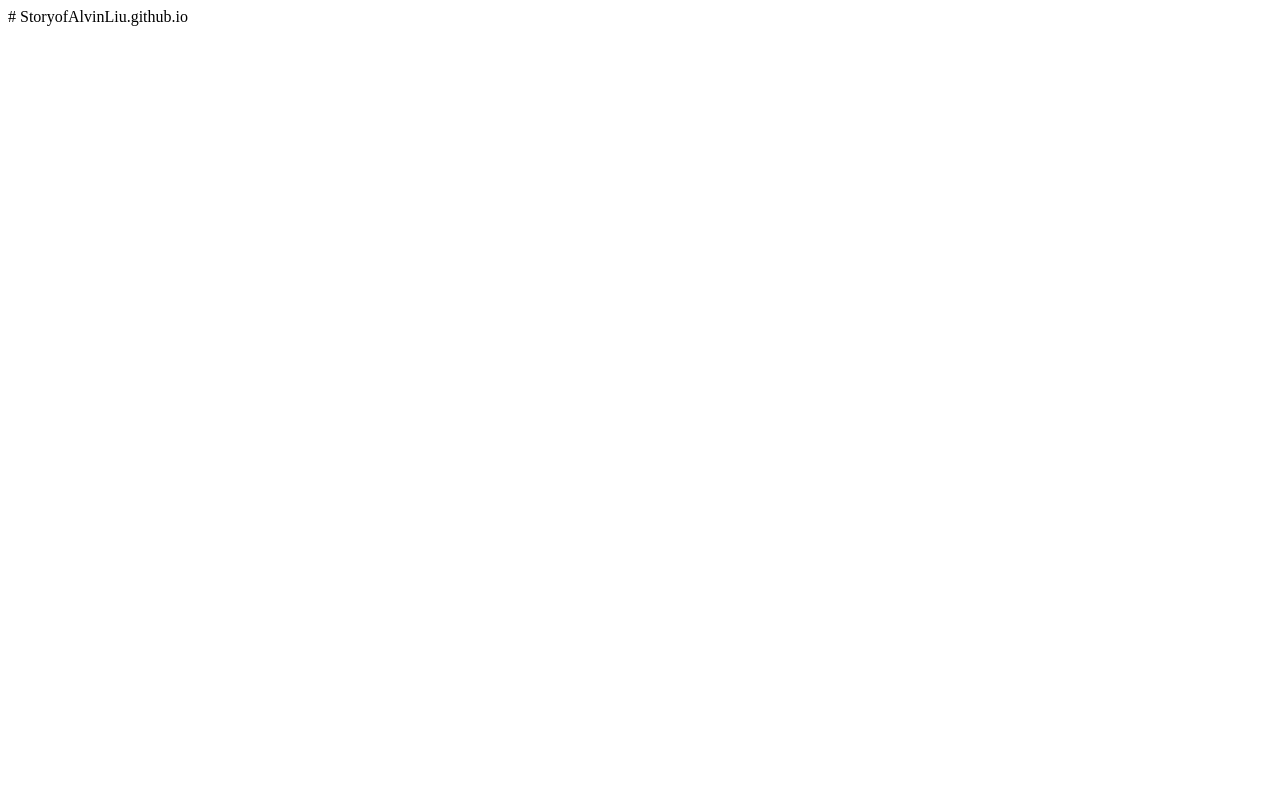
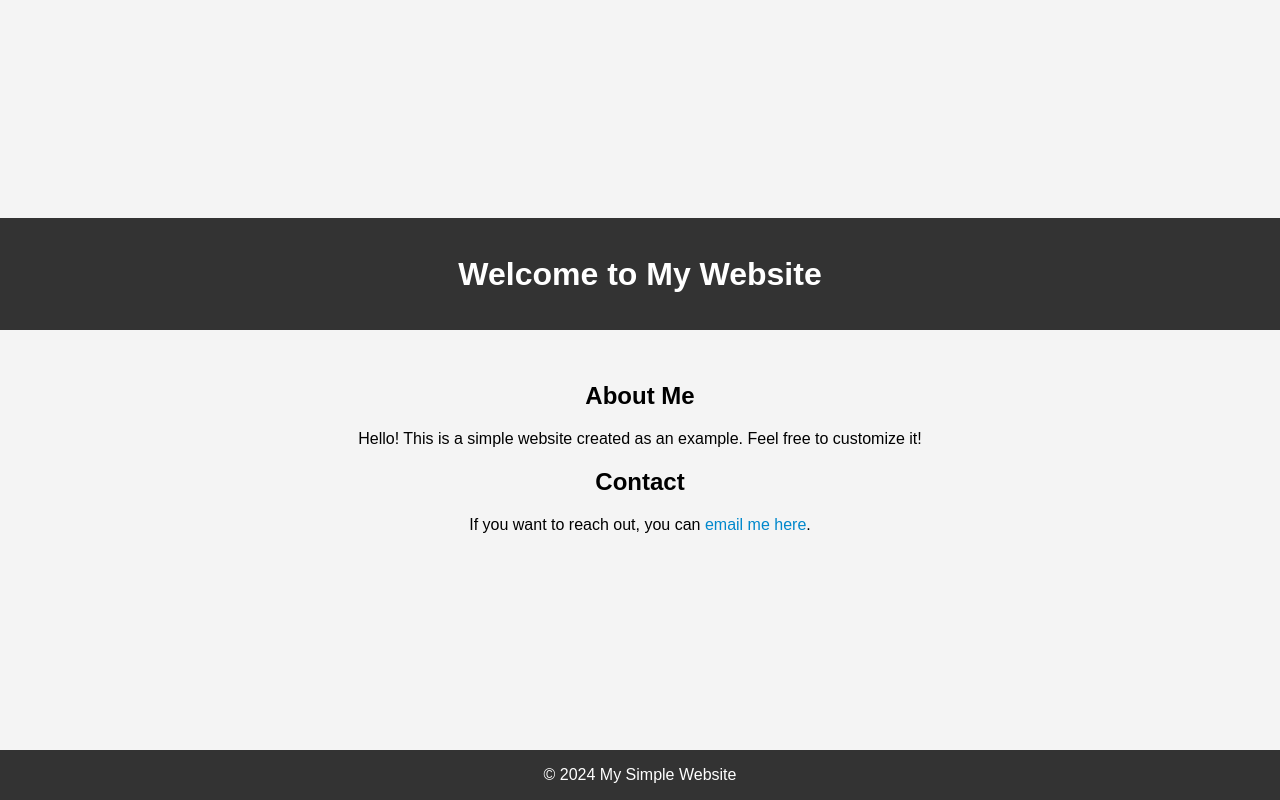
Before and after one commit to StoryofAlvinLiu/StoryofAlvinLiu.github.io, a plain HTML site: page index.html in a window 1280 px wide. Drawn offline with Linux system fonts and the light colour scheme.

Commit message:
Update index.html

```diff
--- a/index.html
+++ b/index.html
@@ -1 +1,68 @@
-# StoryofAlvinLiu.github.io
+<!DOCTYPE html>
+<html lang="en">
+<head>
+    <meta charset="UTF-8">
+    <meta name="viewport" content="width=device-width, initial-scale=1.0">
+    <title>My Simple Website</title>
+    <style>
+        body {
+            font-family: Arial, sans-serif;
+            margin: 0;
+            padding: 0;
+            display: flex;
+            flex-direction: column;
+            align-items: center;
+            justify-content: center;
+            min-height: 100vh;
+            background-color: #f4f4f4;
+        }
+        header {
+            background-color: #333;
+            color: #fff;
+            padding: 1em;
+            text-align: center;
+            width: 100%;
+        }
+        main {
+            padding: 2em;
+            text-align: center;
+            max-width: 800px;
+        }
+        footer {
+            background-color: #333;
+            color: #fff;
+            padding: 1em;
+            text-align: center;
+            width: 100%;
+            position: fixed;
+            bottom: 0;
+        }
+        a {
+            color: #0088cc;
+            text-decoration: none;
+        }
+        a:hover {
+            text-decoration: underline;
+        }
+    </style>
+</head>
+<body>
+
+<header>
+    <h1>Welcome to My Website</h1>
+</header>
+
+<main>
+    <h2>About Me</h2>
+    <p>Hello! This is a simple website created as an example. Feel free to customize it!</p>
+
+    <h2>Contact</h2>
+    <p>If you want to reach out, you can <a href="mailto:your-email@example.com">email me here</a>.</p>
+</main>
+
+<footer>
+    &copy; 2024 My Simple Website
+</footer>
+
+</body>
+</html>
```
